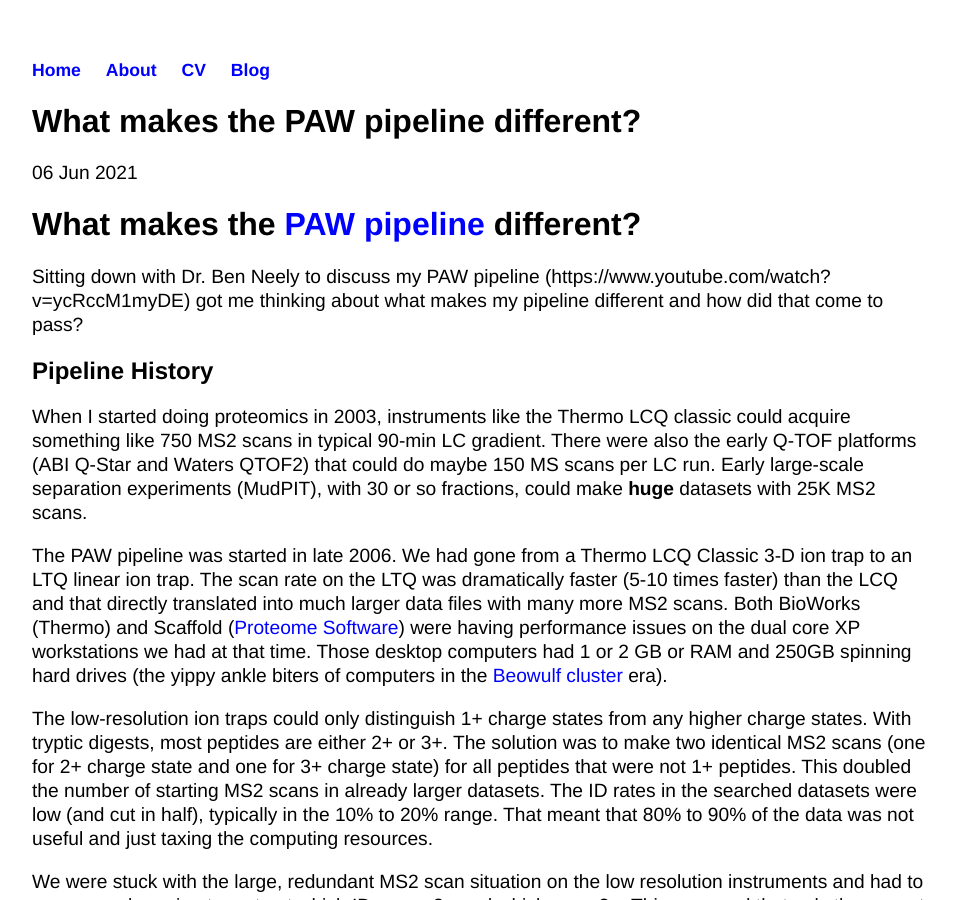
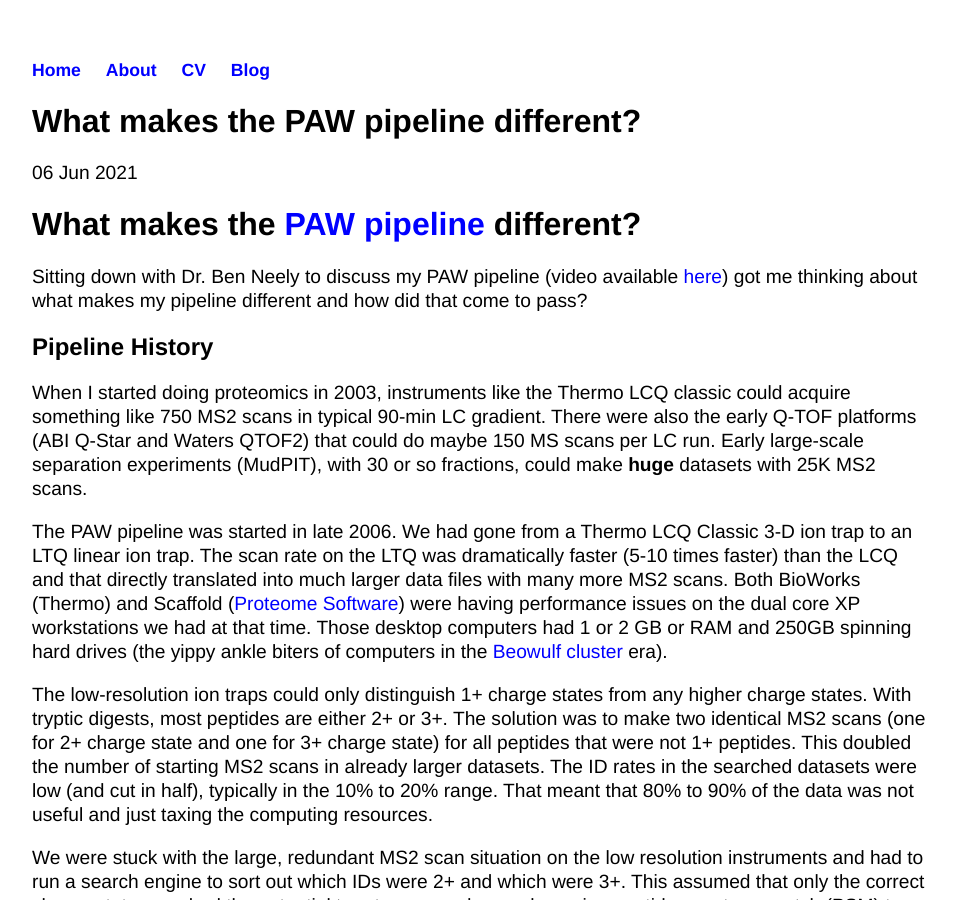
Before and after one commit to pwilmart/pwilmart.github.io, a Jekyll site: the page built from _posts/2021-06-06-PAW-pipeline-backstory.md, in a window 1280 px wide and 900 px high. Shown: the whole window, without its empty margins (160-1116 px from the left). Built offline with Jekyll 4.4.1, drawn with Linux system fonts in a browser that asks for light colours.

Commit message:
edits to PAW pipeline blog

```diff
--- a/_posts/2021-06-06-PAW-pipeline-backstory.md
+++ b/_posts/2021-06-06-PAW-pipeline-backstory.md
@@ -6,7 +6,7 @@ date: 2021-06-06
 
 # What makes the [PAW pipeline](https://github.com/pwilmart/PAW_pipeline) different?
 
-Sitting down with Dr. Ben Neely to discuss my PAW pipeline (https://www.youtube.com/watch?v=ycRccM1myDE) got me thinking about what makes my pipeline different and how did that come to pass?
+Sitting down with Dr. Ben Neely to discuss my PAW pipeline (video available [here](https://www.youtube.com/watch?v=ycRccM1myDE)) got me thinking about what makes my pipeline different and how did that come to pass?
 
 ## Pipeline History
 
```
